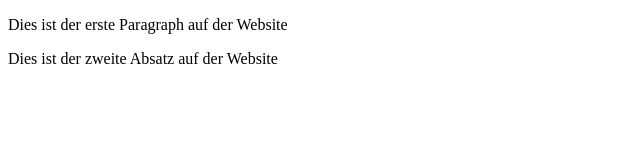
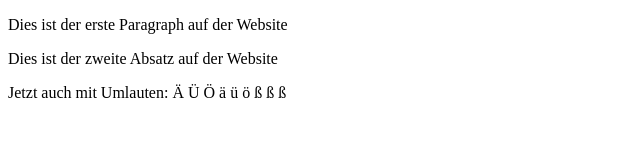
Before and after one commit to simon2804/HelloWorld, a plain HTML site: page index.html in a window 1280 px wide. Shown: the whole page, without its empty margins (0-640 px from the left). Drawn offline with Linux system fonts and the light colour scheme.

Commit message:
Umlaute dank UTF-8
File wurde als UTF-8 abgespeichert und Umlaute wurden hinzugefügt!

```diff
--- a/index.html
+++ b/index.html
@@ -6,6 +6,11 @@
 <body>
 <p> Dies ist der erste Paragraph auf der Website
 <p> Dies ist der zweite Absatz auf  der Website
+<p>Jetzt auch mit Umlauten:
+Ä Ü Ö
+ä ü ö
+ß ß ß
+
 </body>
 
 </html>
```
